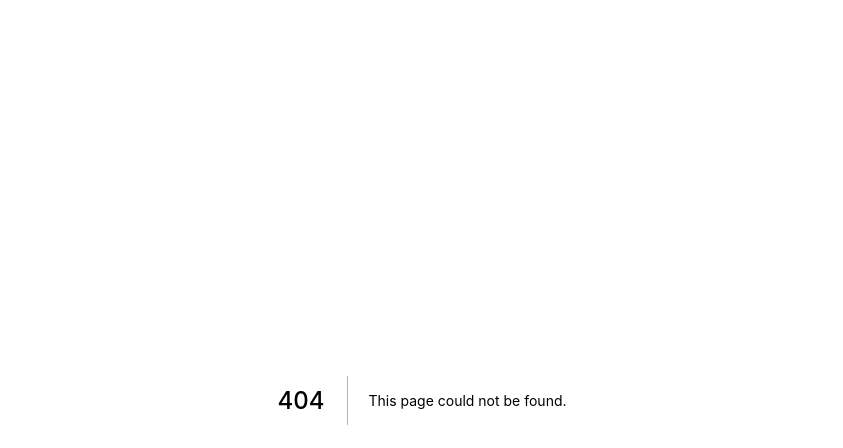
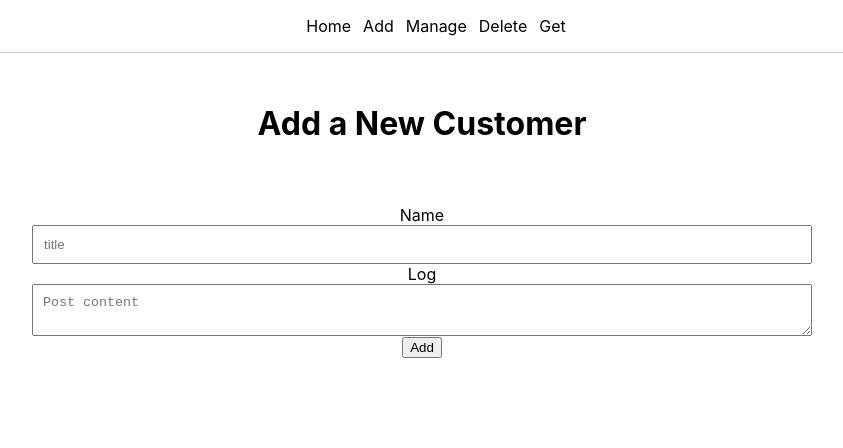
Before and after one commit to MinhNguyen4958/Shelter-System-v2, a Next.js app in the folder shelter-system/: page /addCustomer in a window 1280 px wide. Before the commit this address had no page. Shown: the top 448 px of the page, without its empty margins (218-1061 px from the left). Built offline with nearby package versions, Linux system fonts and the light colour scheme.

Commit message:
Added customer side forms and connected them.

```diff
--- a/shelter-system/components/Nav.js
+++ b/shelter-system/components/Nav.js
@@ -8,7 +8,7 @@ export default function Nav() {
         <nav className={styles.nav}>
             <ul className={styles.list}>
                 <li className={styles.item}>
-                    <Link href="/">
+                    <Link href="/customers">
                         <a>Customers</a>
                     </Link>
                 </li>
--- /dev/null
+++ b/shelter-system/components/customerNav.js
@@ -0,0 +1,39 @@
+import Link from 'next/link';
+
+import styles from '../styles/Nav.module.css';
+
+// A navigation bar with links to the home page and adding a post
+export default function Nav() {
+    return (
+        <nav className={styles.nav}>
+            <ul className={styles.list}>
+                <li className={styles.item}>
+                    <Link href="/">
+                        <a>Home</a>
+                    </Link>
+                </li>
+                <li className={styles.item}>
+                    <Link href="/addCustomer">
+                        <a>Add</a>
+                    </Link>
+                </li>
+                <li className={styles.item}>
+                    <Link href="/manageCustomer">
+                        <a>Manage</a>
+                    </Link>
+                </li>
+                <li className={styles.item}>
+                    <Link href="/deleteCustomer">
+                        <a>Delete</a>
+                    </Link>
+                </li>
+                <li className={styles.item}>
+                    <Link href="/getCustomer">
+                        <a>Get</a>
+                    </Link>
+                </li>
+
+            </ul>
+        </nav>
+    );
+}
--- /dev/null
+++ b/shelter-system/pages/addCustomer.js
@@ -0,0 +1,53 @@
+import { useState } from 'react';
+
+import Head from 'next/head';
+
+import Nav from '../components/customerNav';
+import styles from '../styles/Home.module.css';
+
+export default function addCustomer() {
+    return (
+        <div>
+            <Head>
+                <title>Add Customer</title>
+            </Head>
+
+            <Nav />
+
+            {/* Name and Log. */}
+            <div className={styles.container}>
+                <h1>Add a New Customer</h1>
+            </div>
+
+            <div className={styles.container}>
+                <form className={styles.form}>
+                    <div className={styles.formItem}>
+                        <label>Name</label>
+                        <input
+                            type="text"
+                            name="customer_name"
+                            placeholder="title"
+                            id="customer_name"
+                        />
+                    </div>
+
+                    <div className={styles.formItem}>
+                        <div className={styles.formItem}>
+                            <label>Log</label>
+                            <textarea
+                                name="log"
+                                placeholder="Post content"
+                                id="log"
+                            />
+                        </div>
+                    </div>
+
+                    <div className={styles.formItem}>
+                            <button type="submit">Add</button>
+                    </div>
+
+                </form>
+            </div>
+        </div>
+    );
+}
```
Also changed, not shown: shelter-system/pages/customers.js (added, +22 -0 lines), shelter-system/pages/deleteCustomer.js (added, +42 -0 lines), shelter-system/pages/getCustomer.js (added, +43 -0 lines), shelter-system/pages/manageCustomer.js (added, +53 -0 lines).
